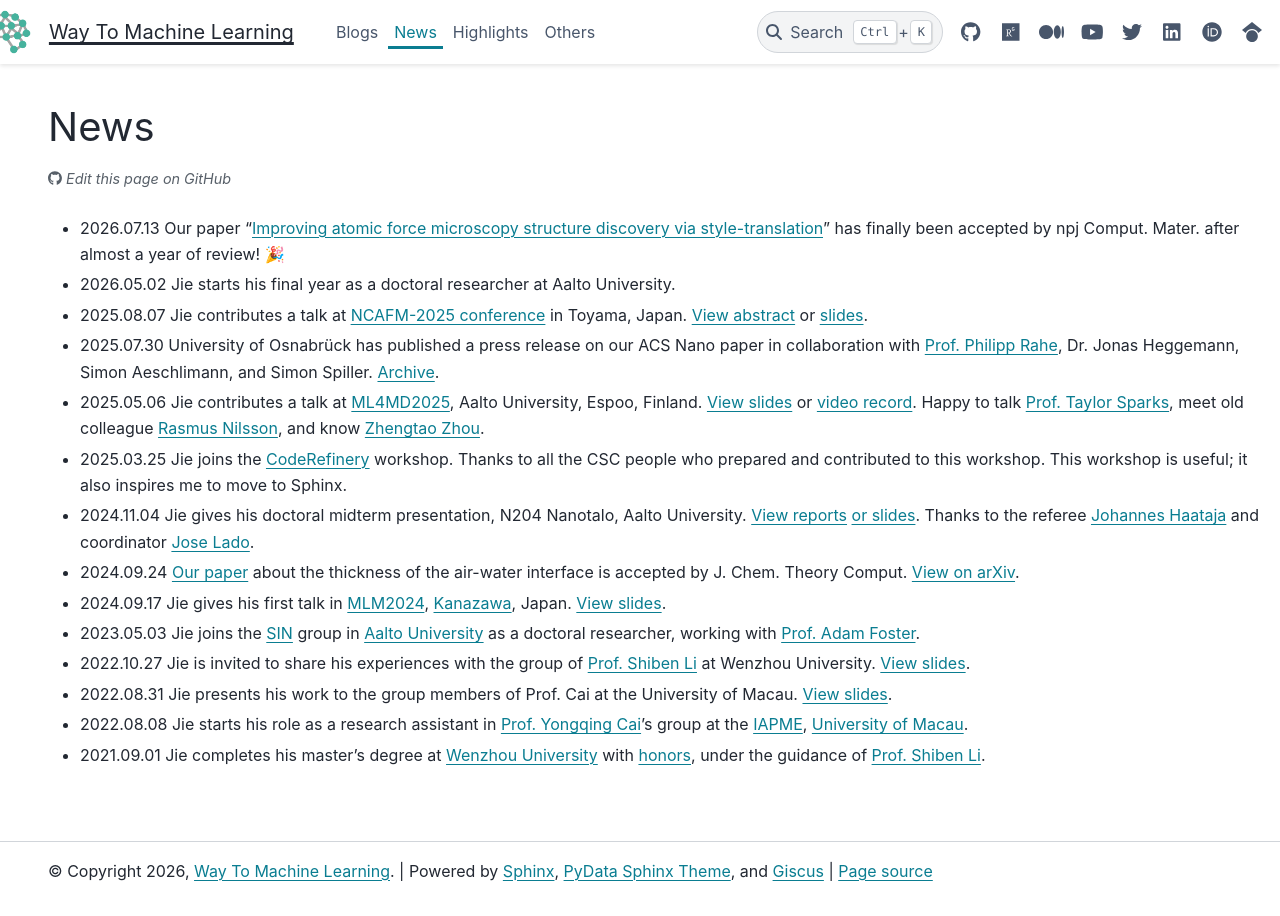
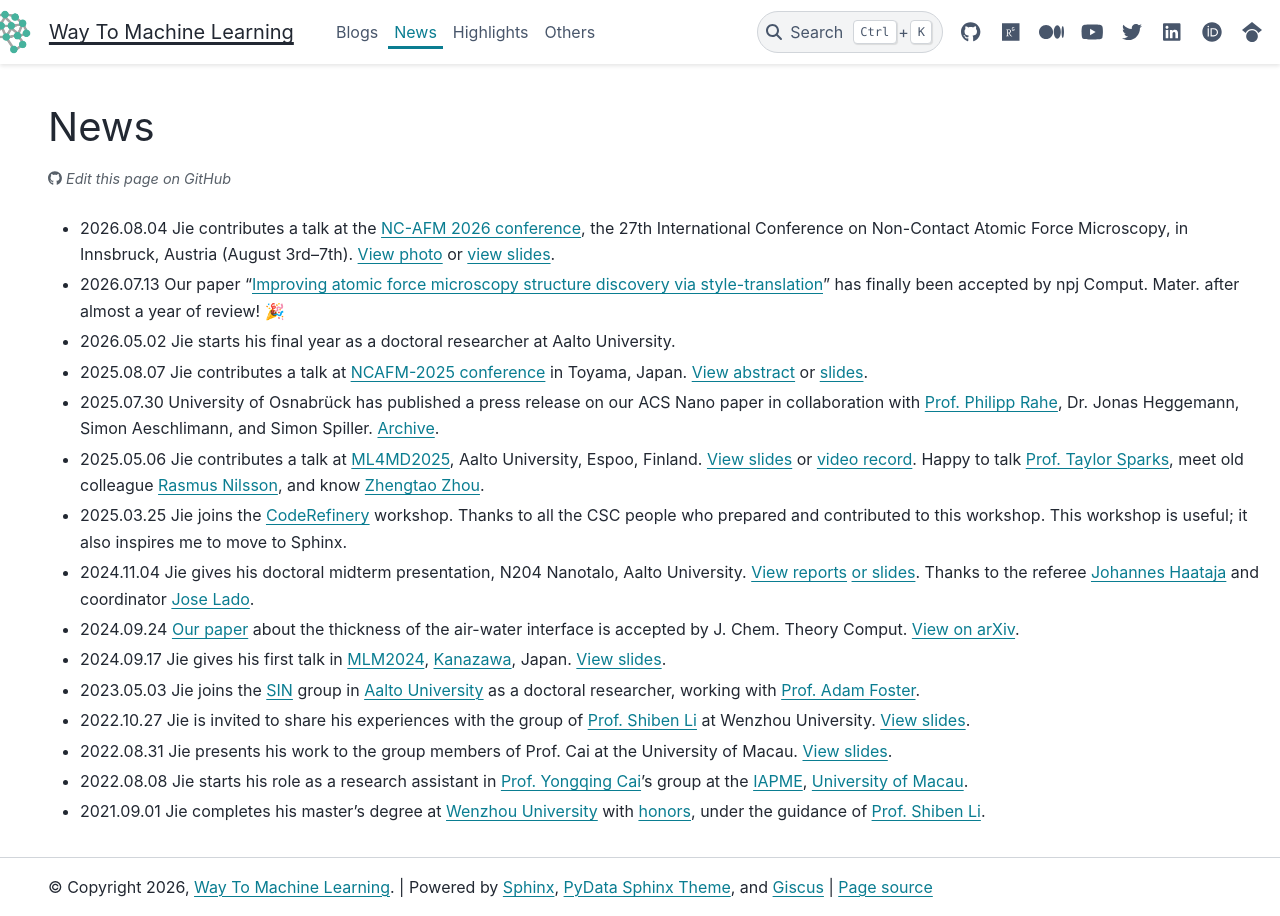
Before and after one commit to way2ml/way2ml.github.io, a Sphinx documentation site: the page built from doc/news.md, in a window 1280 px wide. Built offline with Sphinx 7.4.7 and the PyData theme 0.15.4, drawn with Linux system fonts in a browser that asks for light colours.

Commit message:
add news: Jie's talk at NC-AFM 2026 conference (Innsbruck) with photo and slides

```diff
--- a/doc/news.md
+++ b/doc/news.md
@@ -1,4 +1,5 @@
 # News
+- 2026.08.04 Jie contributes a talk at the [NC-AFM 2026 conference](https://www.uibk.ac.at/en/congress/nc-afm-2026/), the 27th International Conference on Non-Contact Atomic Force Microscopy, in Innsbruck, Austria (August 3rd–7th). <a href="./_static/talks/NCAFM_Jie_Huang_2026_photo.jpg" target="_blank" rel="noopener">View photo</a> or <a href="./_static/talks/NCAFM_Jie_Huang_2026.pdf" target="_blank" rel="noopener">view slides</a>.
 - 2026.07.13 Our paper "[Improving atomic force microscopy structure discovery via style-translation](https://doi.org/10.1038/s41524-026-02243-2)" has finally been accepted by npj Comput. Mater. after almost a year of review! 🎉
 - 2026.05.02 Jie starts his final year as a doctoral researcher at Aalto University.
 - 2025.08.07 Jie contributes a talk at [NCAFM-2025 conference](https://www.nims.go.jp/group/Nanoprobe/NC-AFM2025/Index.html) in Toyama, Japan. [View abstract](https://www.nims.go.jp/group/Nanoprobe/NC-AFM2025/Abstract/S11-2_Jie%20Huang.pdf) or [slides](https://raw.githubusercontent.com/HuangJiaLian/DataBase0/master/uploads/NCAFM_Jie_Huang.pdf).
```
Also changed, not shown: doc/_static/talks/NCAFM_Jie_Huang_2026_photo.jpg (added), 1 other file.
